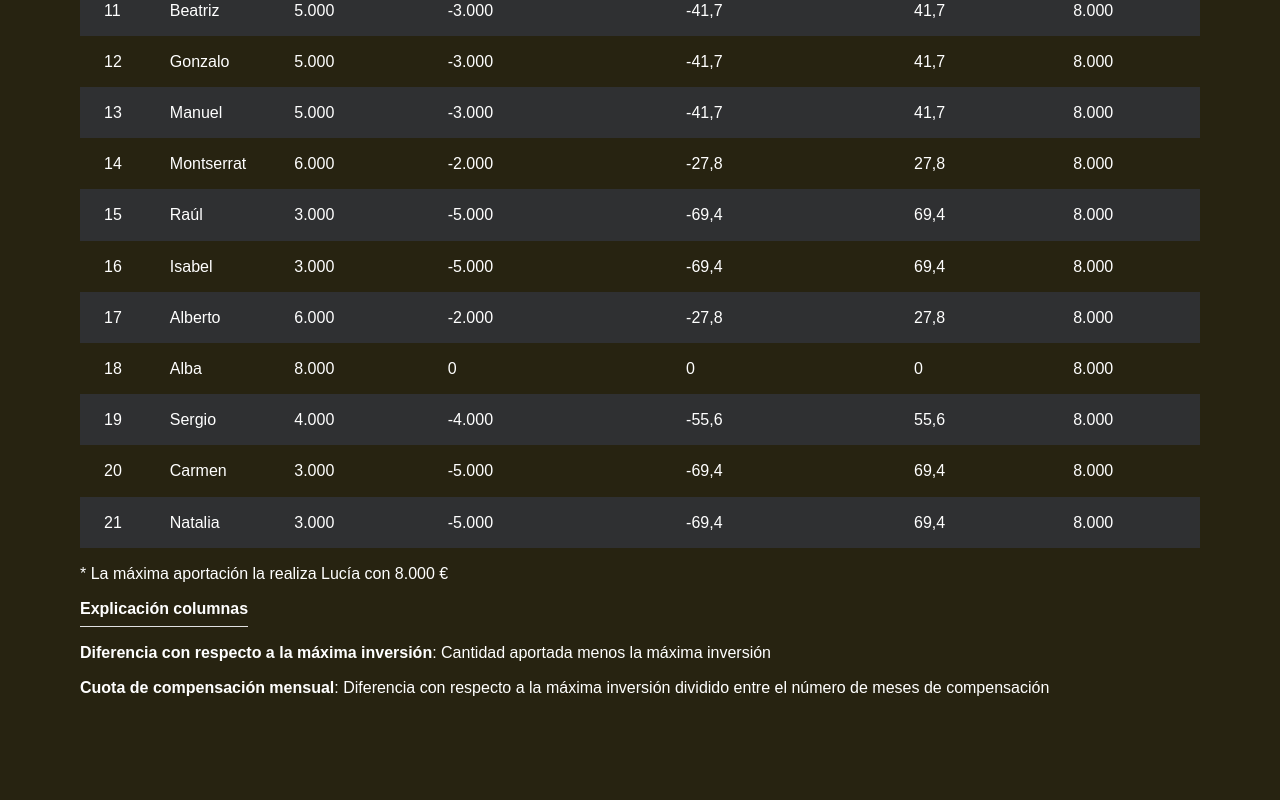
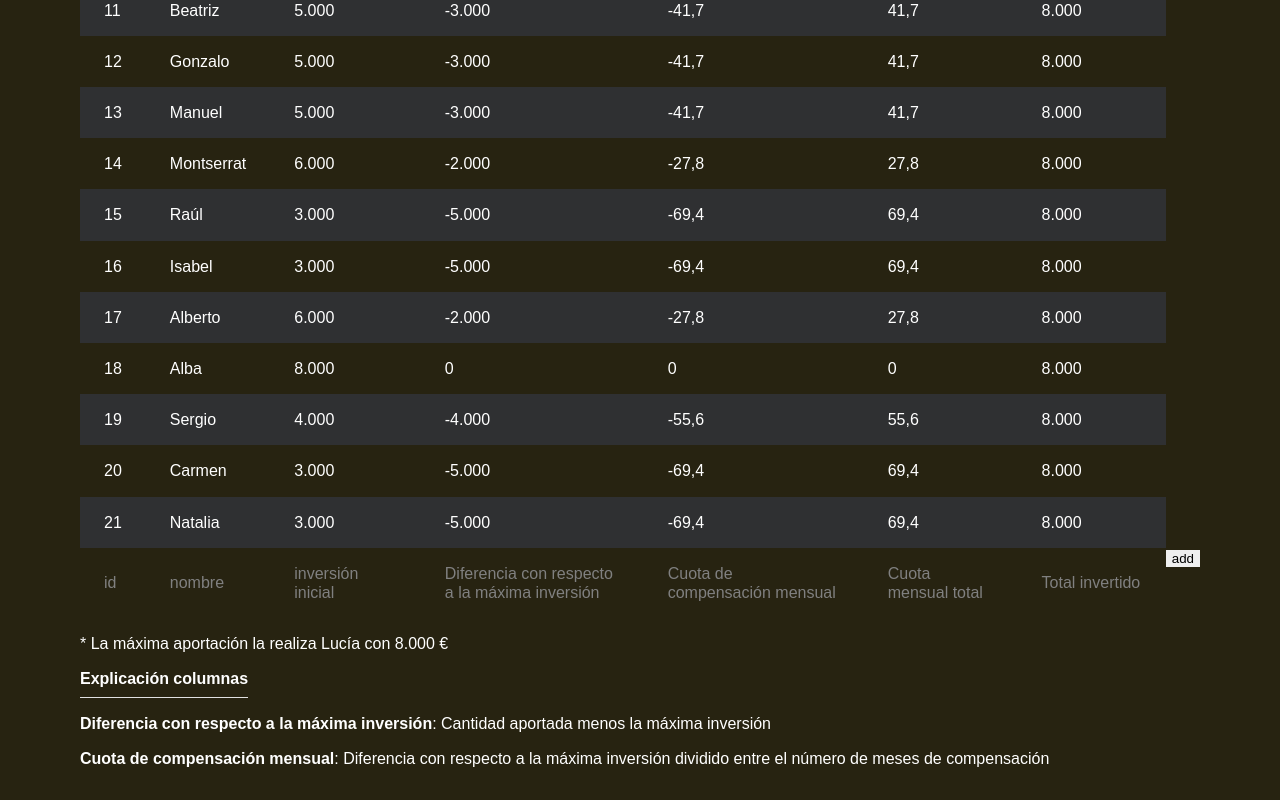
Before and after one commit to LuisSevillano/epic-life-table, a SvelteKit app: page / in a window 1280 px wide. Shown: the part 1091-1891 px from the top of the page. Before the commit the page ends 1821 px from the top, so only its background shows below. Built offline with nearby package versions, Linux system fonts and the light colour scheme.

Commit message:
Añadir fila

```diff
--- a/src/lib/components/Table.svelte
+++ b/src/lib/components/Table.svelte
@@ -1,5 +1,5 @@
 <script>
-	import { years, maintenance, max, data, maxItemIndex, maxItem } from '../../stores/stores.js';
+	import { years, maintenance, max, data, maxItemIndex, maxItem, months,defaultData } from '../../stores/stores.js';
 	import { randomNames } from '../data.js';
 	const cols = [
 		'id',
@@ -10,8 +10,8 @@
 		'Cuota mensual total',
 		'Total invertido'
 	];
-	console.log($maxItemIndex);
 	let newRow = [...cols];
+	$:console.log($maxItemIndex);
 
 	function getRandomName() {
 		return randomNames[Math.floor(Math.random() * randomNames.length)];
@@ -22,11 +22,12 @@
 		try {
 			value = parseFloat(incomingData[2]);
 		} catch (error) {}
-		const diff = value - max;
+		const newMax = Math.max($max, value)
+		const diff = value - newMax;
 		const compensacionMensual = diff / months;
 		const cuotaMensualTotal = $maintenance - compensacionMensual;
 		const total = value + cuotaMensualTotal * months;
-		const i = data.length;
+		const i = $data.length;
 		const nombre = getRandomName();
 		return {
 			id: i + 1,
@@ -44,9 +45,7 @@
 	function addRow() {
 		let value = parseFloat(newRow[2]);
 		if (!isNaN(value)) {
-			$max = Math.max(value, Math.max(...$data.map((d) => d['inversión inicial'])));
-			const incomingRow = getNewRow(newRow);
-			$data = [...$data, incomingRow];
+			$defaultData = [...$defaultData,getNewRow(newRow)]
 			newRow = [...cols];
 		}
 	}
@@ -99,16 +98,16 @@
 					{/each}
 				</tr>
 			{/each}
-			<!-- <tr style="color: grey">
+			<tr style="color: grey">
 				{#each newRow as column, index}
 					{#if index === 2}
-						<td contenteditable="true" bind:innerHTML={column} />
+						<td style="cursor:pointer" contenteditable="true" bind:innerHTML={column} />
 					{:else}
 						<td>{column}</td>
 					{/if}
 				{/each}
 				<button on:click={addRow}>add</button>
-			</tr> -->
+			</tr>
 		</tbody>
 	</table>
 	<div class="table-details">
--- a/src/stores/stores.js
+++ b/src/stores/stores.js
@@ -4,10 +4,15 @@ import { members } from '../lib/data.js';
 export const years = writable(6);
 export const months = derived(years, ($years) => $years * 12);
 export const maintenance = writable(0);
+export const defaultData = writable(members);
 
-export const max = writable(Math.max(...members.map((d) => d['inversión inicial'])));
-export const data = derived([maintenance, max, months], ([$maintenance, $max, $months]) =>
-	members.map((d, i) => {
+export const max = derived(defaultData, ($defaultData) =>
+	Math.max(...$defaultData.map((d) => d['inversión inicial']))
+);
+export const data = derived(
+	[maintenance, max, months, defaultData],
+	([$maintenance, $max, $months, $defaultData]) =>
+		$defaultData.map((d, i) => {
 			const value = d['inversión inicial'];
 			const diff = value - $max;
 			const compensacionMensual = diff / $months;
```
Lines whose indentation alone changed are shown as unchanged.
